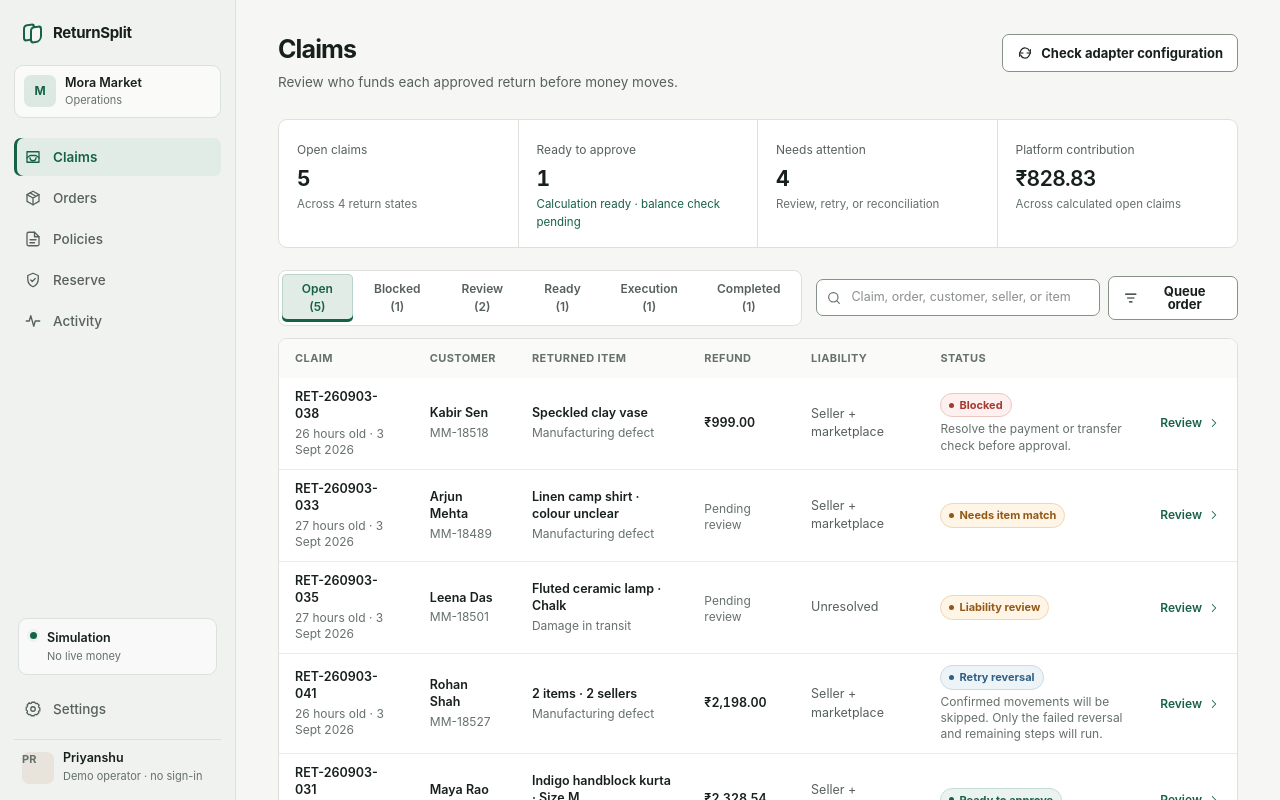
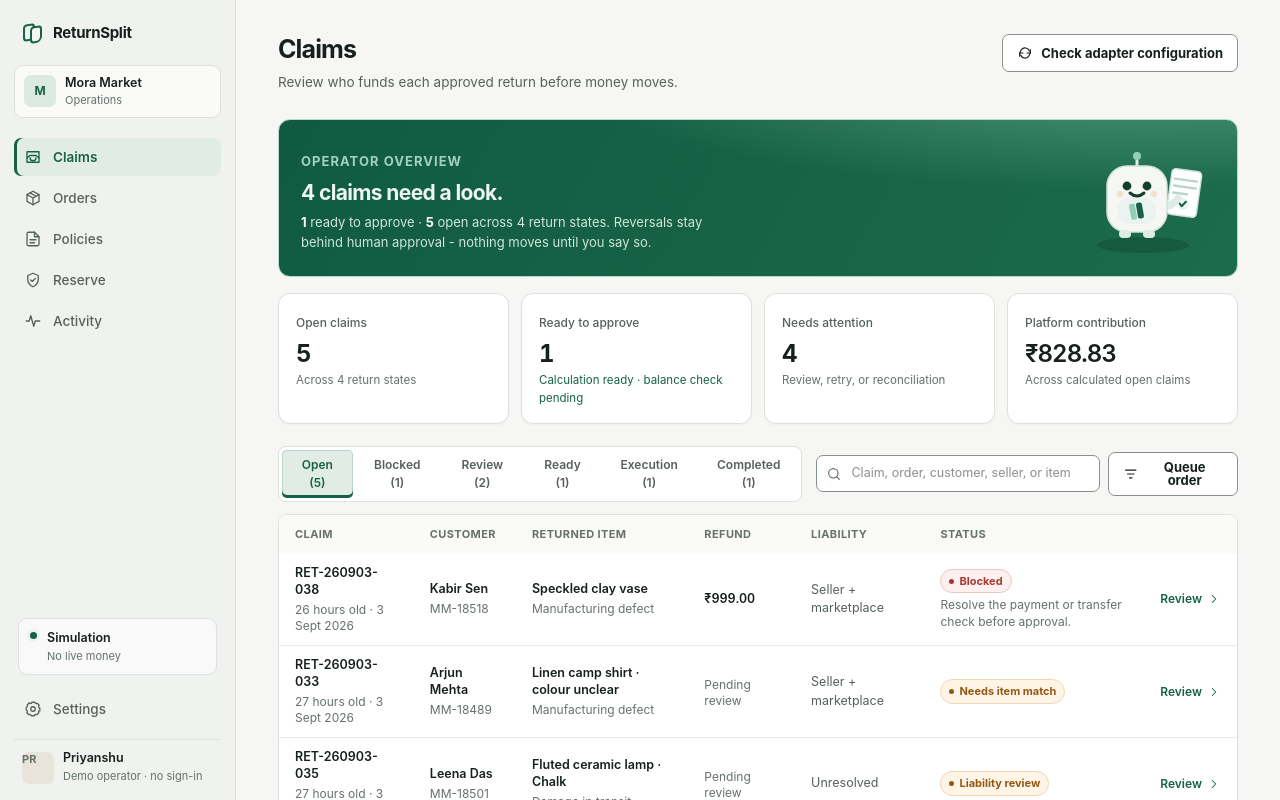
Before and after one commit to codebanditssss/ReturnSplit-Razorpay-Buildathon, a Next.js app: page /claims in a window 1280 px wide. Shown: the top 800 px of the page. Built offline with nearby package versions, Linux system fonts and the light colour scheme.

Commit message:
dashboard: elevate stat cards + add operator overview welcome card with brand mascot

```diff
--- a/src/app/(app)/claims/page.tsx
+++ b/src/app/(app)/claims/page.tsx
@@ -1,6 +1,7 @@
 import type { Metadata } from "next";
 import { ClaimsTable, type ClaimRow } from "@/components/claims-table";
 import { Money, PageHeader } from "@/components/ui";
+import { Mascot } from "@/components/mascot";
 import { SyncProviderButton } from "@/components/sync-provider-button";
 import { claimOperationPresentation } from "@/lib/claim-operation-presentation";
 import { getDemoClaimsView, getProviderIdentity } from "@/server/demo-runtime";
@@ -40,9 +41,22 @@ export default async function ClaimsPage() {
     ...(claim.execution ? { execution: claim.execution } : {}),
   }));
 
+  const balanced = attention === 0;
+
   return (
     <div className="page">
       <PageHeader title="Claims" description="Review who funds each approved return before money moves." actions={<SyncProviderButton />} />
+      <section className="welcome-card" aria-label="Queue summary">
+        <div className="welcome-copy">
+          <p className="eyebrow">Operator overview</p>
+          <h2>{balanced ? "Every open claim is balanced." : `${attention} claim${attention === 1 ? "" : "s"} need${attention === 1 ? "s" : ""} a look.`}</h2>
+          <p>
+            <strong>{ready}</strong> ready to approve · <strong>{open.length}</strong> open across 4 return states.
+            Reversals stay behind human approval - nothing moves until you say so.
+          </p>
+        </div>
+        <div className="welcome-mascot"><Mascot /></div>
+      </section>
       <section className="metric-strip" aria-label="Queue overview">
         <div className="metric"><span className="metric-label">Open claims</span><strong className="metric-value">{open.length}</strong><span className="metric-note">Across 4 return states</span></div>
         <div className="metric"><span className="metric-label">Ready to approve</span><strong className="metric-value">{ready}</strong><span className="metric-note good">Calculation ready · balance check pending</span></div>
--- a/src/app/globals.css
+++ b/src/app/globals.css
@@ -134,13 +134,43 @@ button { color: inherit; }
 .assessment-section { margin-top: 18px; padding-top: 18px; border-top: 1px solid var(--border); }
 .assessment-section .decision-list { margin-top: 14px; }
 
-.metric-strip { display: grid; grid-template-columns: repeat(4, minmax(0, 1fr)); border: 1px solid var(--border); border-radius: var(--radius); background: var(--surface); overflow: hidden; margin-bottom: 22px; }
-.metric { min-width: 0; padding: 16px 18px; border-right: 1px solid var(--border); }
-.metric:last-child { border-right: 0; }
-.metric-label { color: var(--text-secondary); font-size: 12px; }
-.metric-value { display: block; margin-top: 7px; font-size: 21px; line-height: 1.1; font-weight: 680; letter-spacing: -.035em; font-variant-numeric: tabular-nums; }
+.metric-strip { display: grid; grid-template-columns: repeat(4, minmax(0, 1fr)); gap: 12px; margin-bottom: 22px; }
+.metric { position: relative; min-width: 0; padding: 15px 17px 16px; border: 1px solid var(--border); border-radius: var(--radius-lg); background: var(--surface); box-shadow: 0 1px 2px rgba(20,30,25,.04); transition: transform .18s ease, box-shadow .18s ease, border-color .18s ease; overflow: hidden; }
+.metric::after { content: ""; position: absolute; inset: 0 auto 0 0; width: 3px; background: var(--primary); opacity: 0; transition: opacity .18s ease; }
+.metric:hover { transform: translateY(-2px); box-shadow: 0 12px 26px -16px rgba(18,50,34,.4); border-color: var(--primary-border); }
+.metric:hover::after { opacity: 1; }
+.metric-label { color: var(--text-secondary); font-size: 12px; font-weight: 520; }
+.metric-value { display: block; margin-top: 8px; font-size: 24px; line-height: 1.05; font-weight: 700; letter-spacing: -.04em; font-variant-numeric: tabular-nums; }
 .metric-note { display: block; margin-top: 6px; color: var(--text-tertiary); font-size: 11.5px; }
 .metric-note.good { color: var(--primary); }
+.metric-delta { display: inline-flex; align-items: center; gap: 3px; margin-top: 8px; padding: 2px 7px 2px 6px; border-radius: 99px; font-size: 11px; font-weight: 650; font-variant-numeric: tabular-nums; }
+.metric-delta.up { color: var(--primary); background: var(--primary-soft); }
+.metric-delta.down { color: var(--danger); background: var(--danger-soft); }
+.metric-delta.flat { color: var(--text-secondary); background: var(--surface-raised); }
+.metric-delta svg { width: 12px; height: 12px; }
+
+/* overview welcome card with brand mascot (OneClient overview structure) */
+.welcome-card {
+  position: relative; display: grid; grid-template-columns: 1fr auto; align-items: center; gap: 18px;
+  margin-bottom: 16px; padding: 20px 22px; overflow: hidden;
+  border: 1px solid var(--primary-border); border-radius: var(--radius-lg);
+  background: linear-gradient(120deg, #0f5a41 0%, #176247 46%, #1b6b4d 100%); color: #eef6f1;
+}
+.welcome-card::before {
+  content: ""; position: absolute; inset: 0; pointer-events: none;
+  background: radial-gradient(120% 140% at 88% -20%, rgba(143,208,183,.4) 0%, rgba(143,208,183,0) 46%);
+}
+.welcome-copy { position: relative; min-width: 0; }
+.welcome-copy .eyebrow { color: #9fd3bf; margin-bottom: 8px; }
+.welcome-copy h2 { margin: 0; font-size: 21px; line-height: 1.2; letter-spacing: -.03em; font-weight: 700; }
+.welcome-copy p { margin: 7px 0 0; max-width: 52ch; color: #cfe6db; font-size: 13px; line-height: 1.55; }
+.welcome-copy strong { color: #ffffff; font-weight: 680; }
+.welcome-mascot { position: relative; flex: 0 0 auto; width: 132px; height: 116px; }
+.welcome-mascot svg { display: block; width: 100%; height: 100%; }
+@media (max-width: 720px) {
+  .welcome-card { grid-template-columns: 1fr; }
+  .welcome-mascot { display: none; }
+}
 
 .toolbar { display: flex; align-items: center; justify-content: space-between; gap: 14px; margin-bottom: 12px; }
 .tabs { display: flex; align-items: center; gap: 3px; padding: 3px; border: 1px solid var(--border); border-radius: 8px; background: var(--surface); }
--- /dev/null
+++ b/src/components/mascot.tsx
@@ -0,0 +1,36 @@
+/* Split - the ReturnSplit ledger mascot. Flat brand illustration, paper-on-green. */
+export function Mascot({ className }: { className?: string }) {
+  return (
+    <svg className={className} viewBox="0 0 132 116" fill="none" xmlns="http://www.w3.org/2000/svg" role="img" aria-label="Split, the ReturnSplit mascot, holding a balanced receipt">
+      <ellipse cx="60" cy="105" rx="46" ry="8" fill="#0b3a2a" opacity=".32" />
+      {/* receipt in hand */}
+      <g transform="rotate(8 101 54)">
+        <rect x="86" y="30" width="30" height="46" rx="4" fill="#ffffff" stroke="#cfe0d7" strokeWidth="1.4" />
+        <path d="M90 40h22M90 47h22M90 54h14" stroke="#b9d5c9" strokeWidth="2.4" strokeLinecap="round" />
+        <circle cx="101" cy="64" r="6" fill="#eaf3ef" />
+        <path d="M98 64l2.3 2.4L104 61.4" stroke="#176247" strokeWidth="2" strokeLinecap="round" strokeLinejoin="round" />
+      </g>
+      <path d="M77 66c8 2 14-2 18-8" stroke="#dfece6" strokeWidth="7" strokeLinecap="round" />
+      {/* head tag */}
+      <path d="M54 27v-7" stroke="#dfece6" strokeWidth="3" strokeLinecap="round" />
+      <circle cx="54" cy="16" r="4" fill="#8fd0b7" />
+      {/* body */}
+      <rect x="24" y="26" width="60" height="66" rx="20" fill="#f4f7f4" stroke="#d3e2da" strokeWidth="1.5" />
+      <rect x="35" y="58" width="38" height="26" rx="10" fill="#eaf3ef" />
+      {/* split-tag emblem */}
+      <g transform="rotate(-10 54 71)">
+        <rect x="47" y="63" width="6" height="16" rx="2.2" fill="#8fd0b7" />
+        <rect x="54" y="63" width="6" height="16" rx="2.2" fill="#176247" />
+      </g>
+      {/* face */}
+      <circle cx="44" cy="46" r="4.4" fill="#123f2e" />
+      <circle cx="64" cy="46" r="4.4" fill="#123f2e" />
+      <circle cx="37" cy="54" r="3.2" fill="#f6c6a8" opacity=".5" />
+      <circle cx="71" cy="54" r="3.2" fill="#f6c6a8" opacity=".5" />
+      <path d="M47 53q7 6 14 0" stroke="#123f2e" strokeWidth="3" fill="none" strokeLinecap="round" />
+      {/* feet */}
+      <rect x="36" y="90" width="12" height="8" rx="4" fill="#dfece6" />
+      <rect x="60" y="90" width="12" height="8" rx="4" fill="#dfece6" />
+    </svg>
+  );
+}
```
